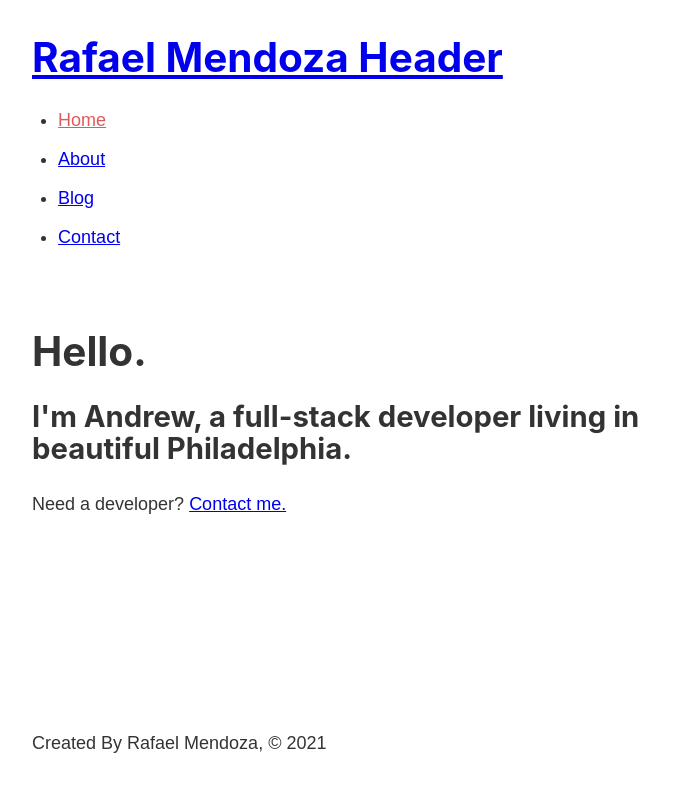
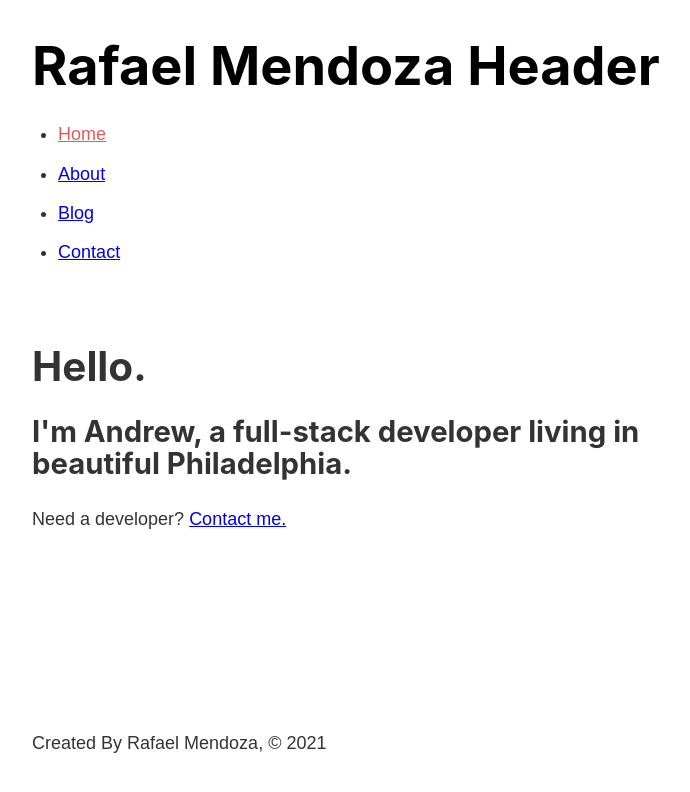
Before and after one commit to rcode321/alodiarts-blog, a Gatsby site: page / in a window 1280 px wide. Shown: the whole page, without its empty margins (251-941 px from the left). Built offline with nearby package versions, Linux system fonts and the light colour scheme; Gatsby itself is replaced by a stand-in of ours.

Commit message:
remove a link deco on the title from header file

```diff
--- a/src/components/header.js
+++ b/src/components/header.js
@@ -7,7 +7,9 @@ const Header = () => {
   return (
     <header className={headerStyles.header}>
       <h1>
-        <Link to="/">Rafael Mendoza Header</Link>
+        <Link className={headerStyles.title} to="/">
+          Rafael Mendoza Header
+        </Link>
       </h1>
       <nav>
         <ul>
--- a/src/components/header.module.scss
+++ b/src/components/header.module.scss
@@ -1,5 +1,11 @@
 .header {
   padding: 1rem 0 3rem;
+}
+
+.title {
+  color: #000000;
+  font-size: 3rem;
+  text-decoration: none;
 }
 
 .link {
```
